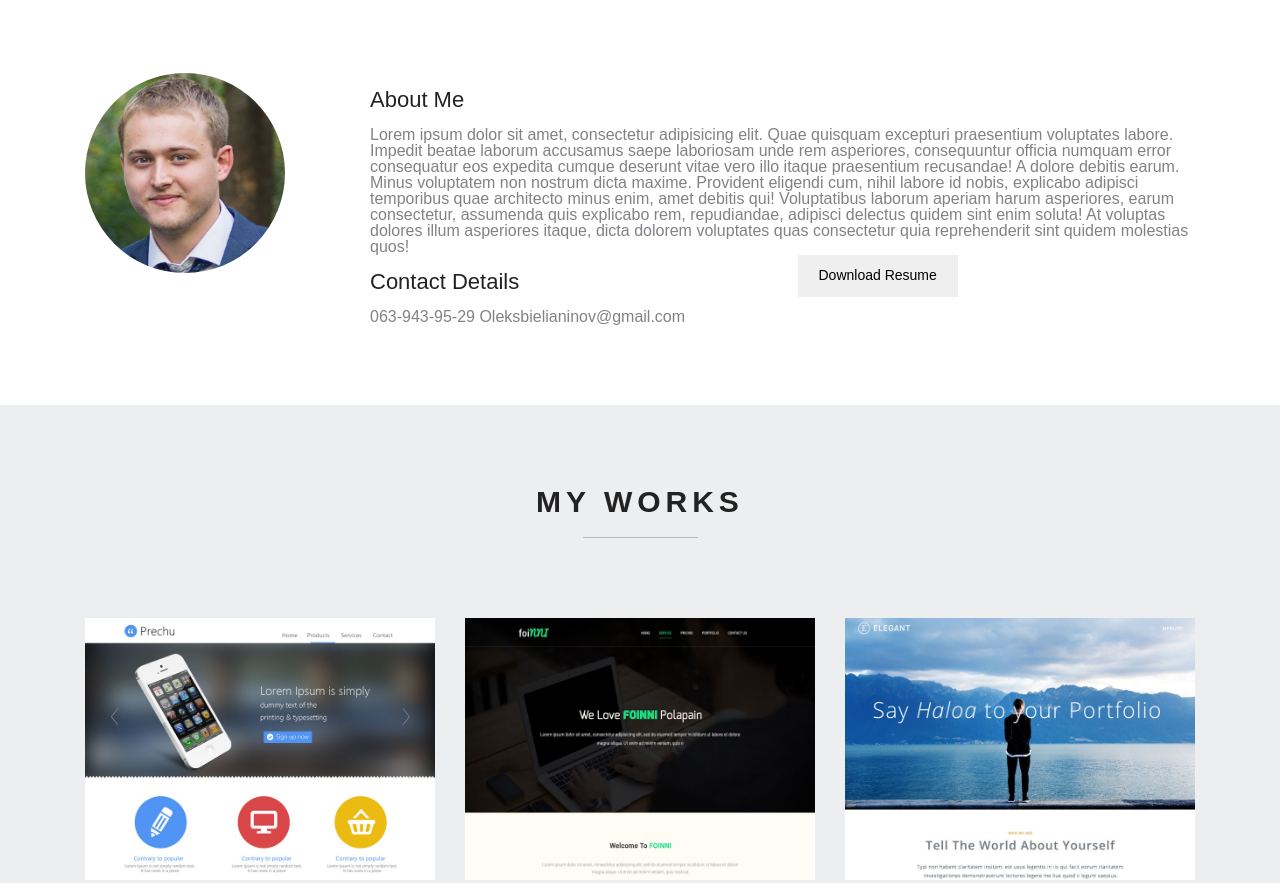
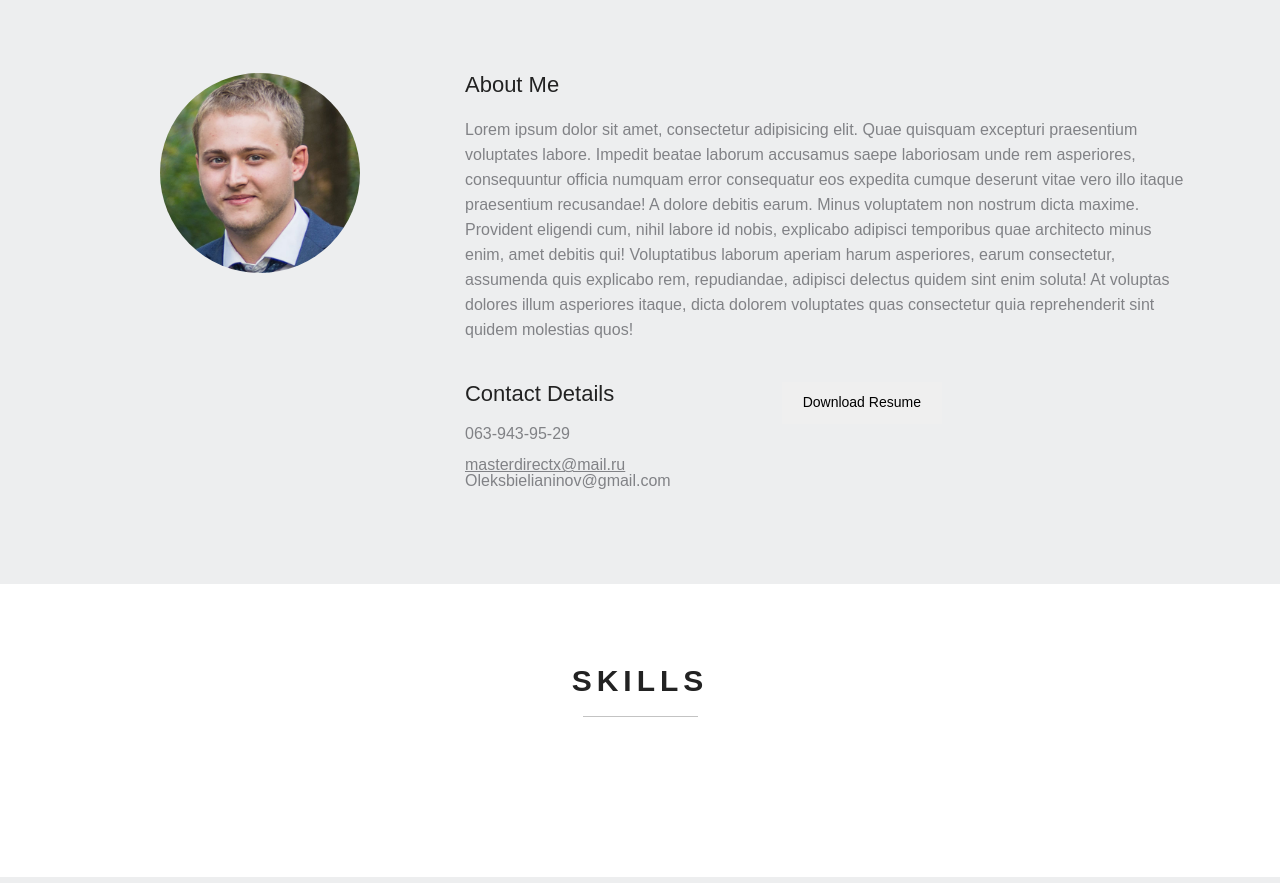
Before and after one commit to Oleksbiel/portfolio, a website: page markup/index.html in a window 1280 px wide. Shown: the part 940-1823 px from the top of the page. Drawn offline with Linux system fonts and the light colour scheme; files whose address does not match are found by name.

Commit message:
add some

```diff
--- a/markup/index.html
+++ b/markup/index.html
@@ -36,32 +36,44 @@
         </div>
     </div>
     <!-- About -->
-    <div class="block block--pd-md block-grey">
+    <div class="block block--pd-md block--grey">
         <div class="container">
              <div class="heading text-center">
                     <h2 class="heading__title heading__title--border heading__title--mg-bot">About Me</h2>
                 </div>
             <div class="about">
                 <div class="row">
-                    <div class="col-md-3">
+                    <div class="col-md-4 text-center">
                         <img src="images/about-person.jpg"  alt="" class="about__img">
                     </div>
-                    <div class="col-md-9">
+                    <div class="col-md-8">
                         <h3 class="about__title">About Me</h3>
                         <p class="about__description">Lorem ipsum dolor sit amet, consectetur adipisicing elit. Quae quisquam excepturi praesentium voluptates labore. Impedit beatae laborum accusamus saepe laboriosam unde rem asperiores, consequuntur officia numquam error consequatur eos expedita cumque deserunt vitae vero illo itaque praesentium recusandae! A dolore debitis earum. Minus voluptatem non nostrum dicta maxime. Provident eligendi cum, nihil labore id nobis, explicabo adipisci temporibus quae architecto minus enim, amet debitis qui! Voluptatibus laborum aperiam harum asperiores, earum consectetur, assumenda quis explicabo rem, repudiandae, adipisci delectus quidem sint enim soluta! At voluptas dolores illum asperiores itaque, dicta dolorem voluptates quas consectetur quia reprehenderit sint quidem molestias quos!</p>
                         <div class="row">
-                            <div class="col-md-6">
+                            <div class="col-md-5">
                                 <h3 class="about__title">Contact Details</h3>
-                                <span class="about__name"></span>
-                                <span class="about__phone">063-943-95-29</span>
-                                <span class="about__email">Oleksbielianinov@gmail.com</span>
+                                <span class="about__name about__contact"></span>
+                                <span class="about__phone about__contact">063-943-95-29</span>
+                                <a href="gmailto:oleksbielianinov@gmai.com">masterdirectx@mail.ru</a>
+                                <span class="about__email about__contact">Oleksbielianinov@gmail.com</span>
                             </div>
-                            <div class="col-md-6">
+                            <div class="col-md-7">
                                 <button class="btn"><span class="about__icon"></span>Download Resume</button>
                             </div>
                         </div>
                     </div>
                 </div>
+            </div>
+        </div>
+    </div>
+    <!-- Skills -->
+    <div class="block block--pd-md">
+        <div class="container">
+            <div class="heading text-center">
+                    <h2 class="heading__title heading__title--border heading__title--mg-bot">Skills</h2>
+                </div>
+            <div class="skils">
+
             </div>
         </div>
     </div>
--- a/markup/scss/_variables.scss
+++ b/markup/scss/_variables.scss
@@ -34,7 +34,7 @@ $font-size-h6:            ceil(($font-size-base * 0.85)) !default;
 
 $margin-h1:               5px 0 !default;
 $margin-h2:               20px 0 !default;
-$margin-h3:               15px 0 !default;
+$margin-h3:               20px 0 !default;
 $margin-h4:               0px 0 !default;
 $margin-h5:               5px 0 !default;
 $margin-h6:               2px 0 !default;
--- a/markup/scss/components/_about.scss
+++ b/markup/scss/components/_about.scss
@@ -4,4 +4,15 @@
 		height: 200px;
 		border-radius: 50%;
 	}
+	&__title{
+		margin-top: 0;
+	}
+	&__description{
+		line-height: 25px;
+		margin-bottom: 40px;
+	}
+	&__contact{
+		display: block;
+		margin-bottom: 15px;
+	}
 }
```
Also changed, not shown: production/css/all.css.
